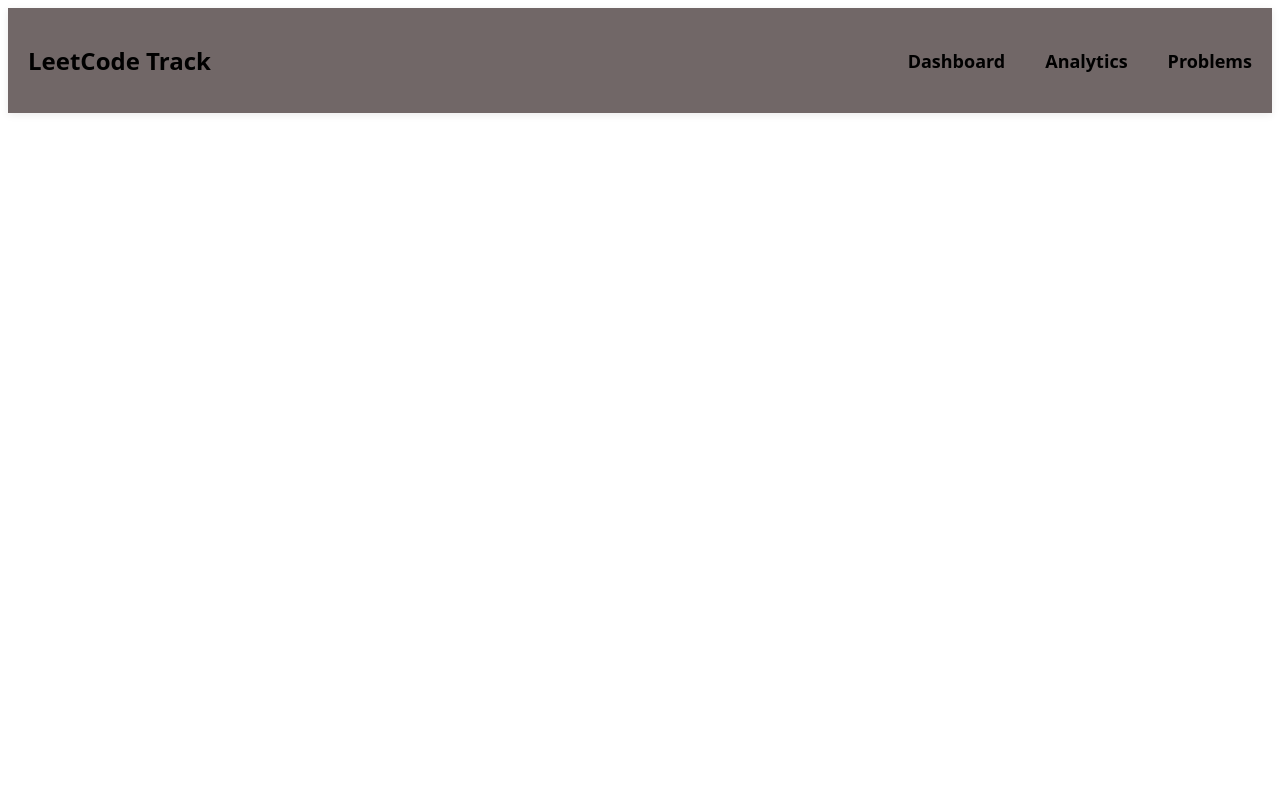
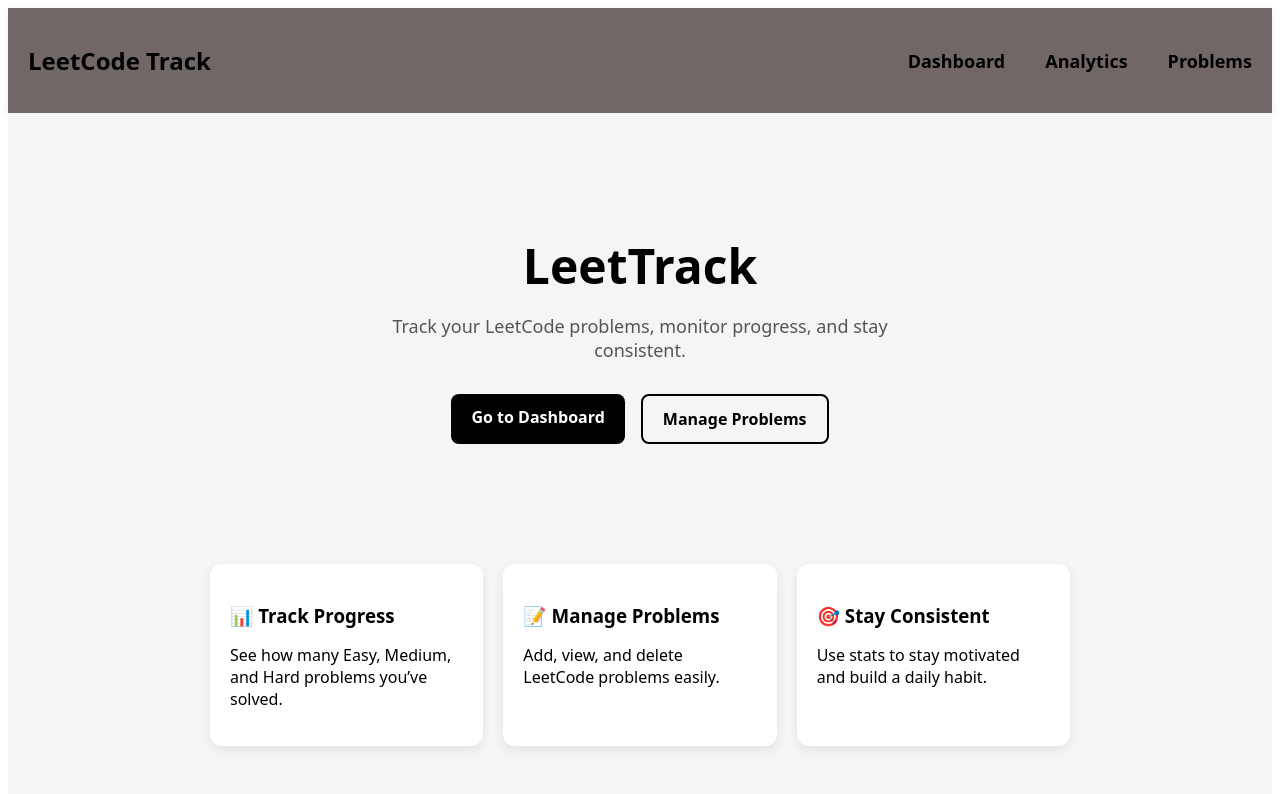
Before and after one commit to shellsri/leettrack, a React (Vite) app: page / in a window 1280 px wide. Shown: the top 794 px of the page. Built offline with nearby package versions, Linux system fonts and the light colour scheme.

Commit message:
Added changes

```diff
--- a/src/App.jsx
+++ b/src/App.jsx
@@ -1,22 +1,40 @@
-import React, { useState } from 'react'
-import { Route, Routes } from 'react-router'
-import Header from './components/Header.jsx'
-import Dashboard from './pages/Dashboard.jsx'
-import Problems from './pages/Problems.jsx'
-import Analytics from './pages/Analytics.jsx'
+import React, { useState } from 'react';
+import { Route, Routes } from 'react-router-dom';
+import Header from './components/Header.jsx';
+import Dashboard from './pages/Dashboard.jsx';
+import Problems from './pages/Problems.jsx';
+import Analytics from './pages/Analytics.jsx';
+import Home from './pages/Home.jsx';
+
 const App = () => {
-  const [problems, setproblems] = useState([])
+  const [problems, setproblems] = useState([]);
+
   return (
     <div>
-      <Header/>
+      <Header />
+
       <Routes>
-        <Route path ='/dashboard' element={<Dashboard problems = {problems}/>}></Route>
-        <Route path ='/problems' element={<Problems problems={problems} setproblems={setproblems}/>}></Route>
-        <Route path ='/analytics' element={<Analytics/>}></Route>
+        <Route path="/" element={<Home />} />
 
+        <Route
+          path="/dashboard"
+          element={<Dashboard problems={problems} />}
+        />
+
+        <Route
+          path="/problems"
+          element={
+            <Problems
+              problems={problems}
+              setproblems={setproblems}
+            />
+          }
+        />
+
+        <Route path="/analytics" element={<Analytics />} />
       </Routes>
     </div>
-  )
-}
+  );
+};
 
-export default App
+export default App;
--- a/src/components/Header.jsx
+++ b/src/components/Header.jsx
@@ -4,7 +4,7 @@
 const Header = () => {
   return (
     <header className="header">
-      <h1 className="logo">LeetCode Track</h1>
+      <Link to = '/' className="header-title"><h1 className="logo">LeetCode Track</h1></Link>
 
       <nav className="nav">
         <Link to="/dashboard">Dashboard</Link>
--- a/src/index.css
+++ b/src/index.css
@@ -11,6 +11,13 @@
   font-weight: 600;
   width: 100%;;
   box-shadow: 0 2px 8px rgba(0, 0, 0, 0.08);
+}
+.header-title {
+  font-size: 28px;
+  font-weight: 700;
+  color: black;
+  text-decoration: none;
+  cursor: pointer;
 }
 
 
@@ -182,3 +189,75 @@
   gap: 16px;
   width: 100%;
 }
+
+
+/* ========== HOME PAGE ========== */
+
+.home {
+  min-height: 100vh;
+  background-color: #f5f5f5;
+}
+
+/* HERO */
+.hero {
+  text-align: center;
+  padding: 80px 20px;
+}
+
+.hero-title {
+  font-size: 48px;
+  font-weight: 800;
+  margin-bottom: 16px;
+}
+
+.hero-subtitle {
+  font-size: 18px;
+  color: #555;
+  max-width: 500px;
+  margin: 0 auto 32px;
+}
+
+/* BUTTONS */
+.hero-buttons {
+  display: flex;
+  justify-content: center;
+  gap: 16px;
+}
+
+.btn {
+  padding: 12px 20px;
+  border-radius: 8px;
+  text-decoration: none;
+  font-weight: 600;
+}
+
+.btn.primary {
+  background-color: #000;
+  color: #fff;
+}
+
+.btn.secondary {
+  border: 2px solid #000;
+  color: #000;
+}
+
+/* FEATURES */
+.features {
+  display: grid;
+  grid-template-columns: repeat(auto-fit, minmax(220px, 1fr));
+  gap: 20px;
+  padding: 40px 20px;
+  max-width: 900px;
+  margin: auto;
+}
+
+.feature-card {
+  background-color: #ffffff;
+  padding: 20px;
+  border-radius: 12px;
+  box-shadow: 0 4px 12px rgba(0, 0, 0, 0.08);
+}
+
+.feature-card h3 {
+  margin-bottom: 8px;
+}
--- a/src/pages/Dashboard.jsx
+++ b/src/pages/Dashboard.jsx
@@ -1,15 +1,23 @@
 import React from 'react'
 import Card from '../components/Card'
 
-const Dashboard = () => {
+const Dashboard = ({problems}) => {
+   if (!Array.isArray(problems)) {
+    return <p>Loading dashboard...</p>;
+  }
+  const total = problems.length;
+
+  const easy = problems.filter(p => p.difficulty === "Easy").length;
+  const medium = problems.filter(p => p.difficulty === "Medium").length;
+  const hard = problems.filter(p => p.difficulty === "Hard").length;
   return (
     <div className='dashboard'>
       <h1>LeetTrack Dashboard</h1>
       <div className='stats-grid'>
-        <Card label="Total Solved" value={120}/>
-        <Card label="Easy" value={60}/>
-        <Card label="Medium" value={40}/>
-        <Card label="Hard" value={20}/>
+        <Card label="Total Solved" value={total}/>
+        <Card label="Easy" value={easy}/>
+        <Card label="Medium" value={medium}/>
+        <Card label="Hard" value={hard}/>
      </div>
     </div>
 
--- a/src/pages/home.jsx
+++ b/src/pages/home.jsx
@@ -1,11 +1,45 @@
-import React from 'react'
-impo
-const home = () => {
+import React from "react";
+import { Link } from "react-router-dom";
+
+const Home = () => {
   return (
-    <div>
-      <h1>Home</h1>
+    <div className="home">
+      {/* HERO */}
+      <section className="hero">
+        <h1 className="hero-title">LeetTrack</h1>
+        <p className="hero-subtitle">
+          Track your LeetCode problems, monitor progress, and stay consistent.
+        </p>
+
+        <div className="hero-buttons">
+          <Link to="/dashboard" className="btn primary">
+            Go to Dashboard
+          </Link>
+          <Link to="/problems" className="btn secondary">
+            Manage Problems
+          </Link>
+        </div>
+      </section>
+
+      {/* FEATURES */}
+      <section className="features">
+        <div className="feature-card">
+          <h3>📊 Track Progress</h3>
+          <p>See how many Easy, Medium, and Hard problems you’ve solved.</p>
+        </div>
+
+        <div className="feature-card">
+          <h3>📝 Manage Problems</h3>
+          <p>Add, view, and delete LeetCode problems easily.</p>
+        </div>
+
+        <div className="feature-card">
+          <h3>🎯 Stay Consistent</h3>
+          <p>Use stats to stay motivated and build a daily habit.</p>
+        </div>
+      </section>
     </div>
-  )
-}
+  );
+};
 
-export default home
+export default Home;
```
